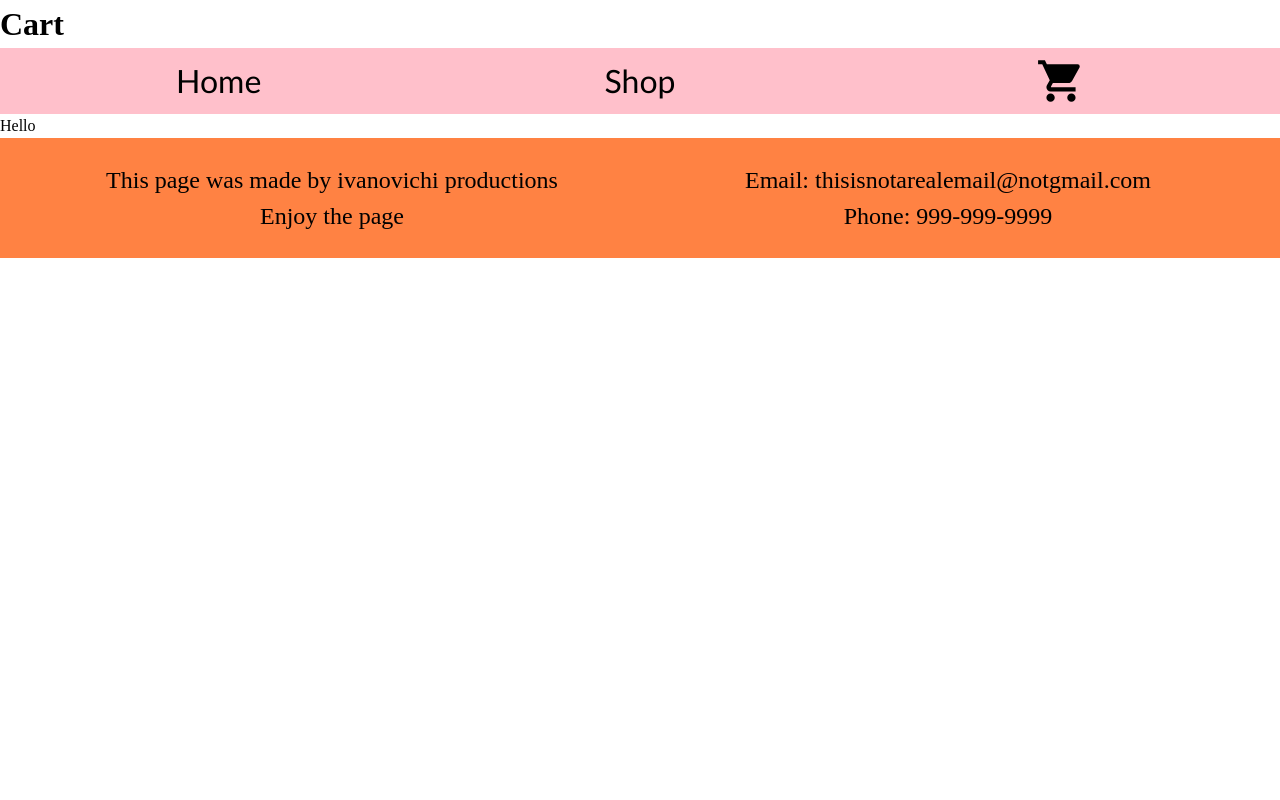
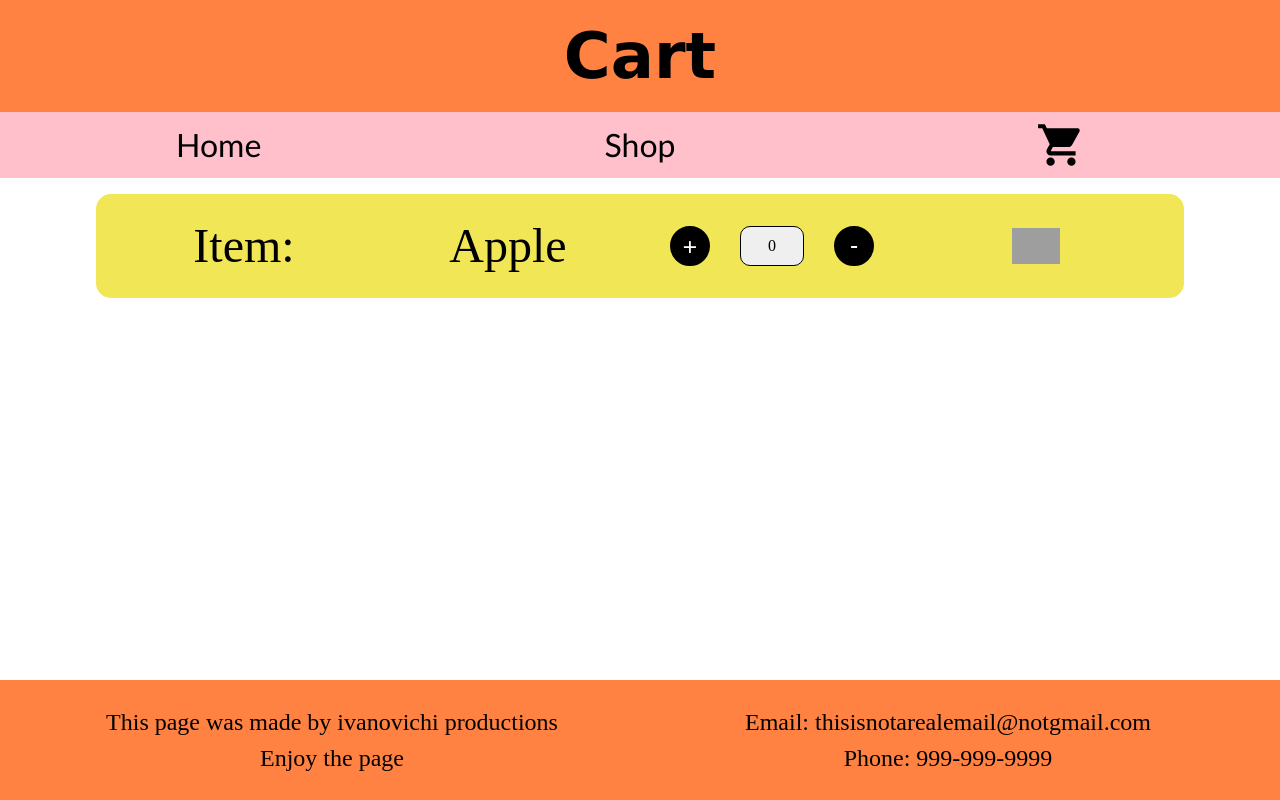
Before and after one commit to ivanovichi123/Shopping-cart, a React (Vite) app: page /cart in a window 1280 px wide. Built offline with nearby package versions, Linux system fonts and the light colour scheme; grey boxes are pictures that could not be loaded.

Commit message:
feat: Added template for the cart page

```diff
--- a/src/components/cartPage/CartPage.jsx
+++ b/src/components/cartPage/CartPage.jsx
@@ -3,21 +3,32 @@ import { Footer } from "../Footer";
 import { useState } from "react";
 import { useContext } from "react";
 import { CartContext } from "../../contexts/cart.context";
+import styles from "../../styles/cartPage.module.css";
+import Delete from "../../assets/Delete.svg"
 
 const CartPage = () => {
   const { cartNumber, SetCarNumber } = useContext(CartContext);
 
   return (
-    <>
-      <header>
+    <div className={styles.pageContainer}>
+      <header className={styles.theHeader}>
         <h1>Cart</h1>
       </header>
       <NavBar cartItems={cartNumber}/>
-      <main>
-        <p>Hello</p>
+      <main className={styles.theMain}>
+        <div className={styles.theContainer}>
+          <p className={styles.theItem}>Item:</p>
+          <p className={styles.theItemName}>Apple</p>
+          <div className={styles.theChanges}>
+            <button className={styles.theMore}>+</button>
+            <button className={styles.theInput}>0</button>
+            <button className={styles.theLess}>-</button>
+          </div>
+          <img src={Delete} alt="A trash Can" className={styles.theDelete}/>
+        </div>
       </main>
       <Footer />
-    </>
+    </div>
   );
 };
 
--- /dev/null
+++ b/src/styles/cartPage.module.css
@@ -0,0 +1,99 @@
+.pageContainer {
+    display: flex;
+    flex-direction: column;
+    min-height: 100dvh;
+}
+
+.theHeader {
+    background-color: #ff8243;
+    text-align: center;
+    font-size: 2rem;
+    padding: 0.5rem;
+    font-family: Verdana, Geneva, Tahoma, sans-serif;
+}
+
+.theMain {
+    flex: 1;
+}
+
+.theContainer {
+    display: inline;
+    display: grid;
+    grid-template-columns: 1fr 1fr 1fr 1fr;
+    grid-template-rows: 1fr;
+    background-color: rgb(240, 230, 86);
+    padding: 1rem;
+    margin: 1rem 6rem 1rem 6rem;
+    border-radius: 15px;
+    align-items: center;
+}
+
+.theItem {
+    grid-column: 1/2;
+    grid-row: 1/2;
+    justify-self: center;
+    font-size: 3rem;
+}
+
+.theItemName {
+    grid-column: 2/3;
+    grid-row: 1/2;
+    font-size: 3rem;
+    justify-self: center;
+}
+
+.theChanges {
+    grid-column: 3/4;
+    grid-row: 1/2;
+    justify-self: center;
+    display: grid;
+    grid-template-columns: 2fr 1fr 2fr;
+    grid-template-rows: 1fr;
+}
+
+.theMore {
+  grid-column: 1/2;
+  grid-row: 1/2;
+  border-radius: 50%;
+  width: 40px;
+  height: 40px;
+  justify-self: center;
+  background-color: black;
+  border: solid 2px black;
+  color: white;
+  font-size: 26px;
+  font-weight: bolder;
+  cursor: pointer;
+}
+
+.theInput {
+  grid-column: 2/3;
+  grid-row: 1/2;
+  border-radius: 10px;
+  border: solid 1px black;
+  text-align: center;
+  width: 4rem;
+}
+
+.theLess {
+  grid-column: 3/4;
+  grid-row: 1/2;
+  border-radius: 50%;
+  width: 40px;
+  height: 40px;
+  justify-self: center;
+  background-color: black;
+  border: solid 2px black;
+  color: white;
+  font-size: 23px;
+  font-weight: bolder;
+  cursor: pointer;
+}
+
+.theDelete {
+    grid-column: 4/5;
+    grid-row: 1/2;
+    justify-self: center;
+    width: 3rem;
+    cursor: pointer;
+}
--- a/src/styles/shopPage.module.css
+++ b/src/styles/shopPage.module.css
@@ -118,16 +118,3 @@
   border-radius: 10px;
   cursor: pointer;
 }
-
-/* Chrome, Safari, Edge, Opera */
-input::-webkit-outer-spin-button,
-input::-webkit-inner-spin-button {
-  -webkit-appearance: none;
-  margin: 0;
-}
-
-/* Firefox */
-input[type="number"] {
-  -moz-appearance: textfield;
-  appearance: textfield;
-}
```
